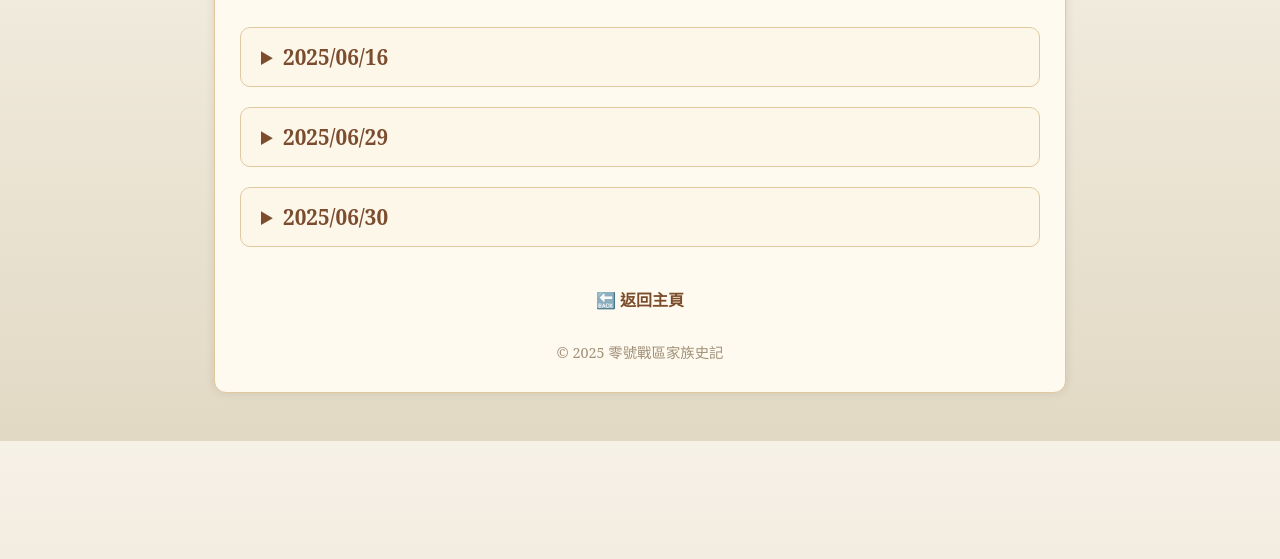
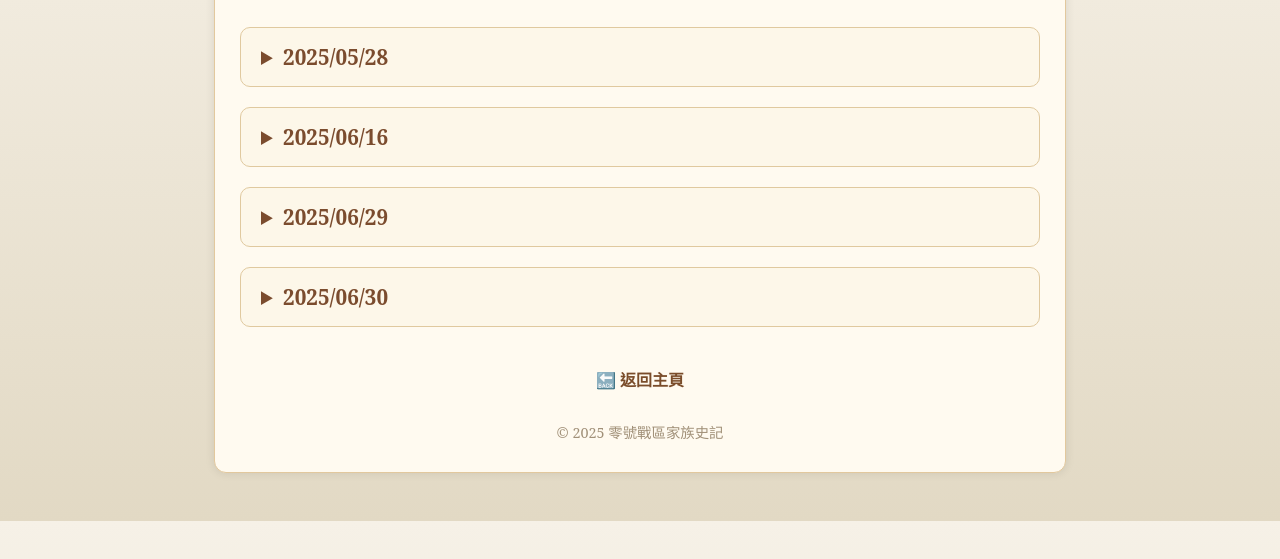
Before and after one commit to xiaohao923/zero, a plain HTML site: page tesk-force-zero.html in a window 1280 px wide. Shown: the part 179-738 px from the top of the page. Drawn offline with Linux system fonts and the light colour scheme.

Commit message:
更新 tesk-force-zero.html

```diff
--- a/tesk-force-zero.html
+++ b/tesk-force-zero.html
@@ -104,6 +104,11 @@
     <h1>零號戰區史記</h1>
 
     <details>
+      <summary>2025/05/28</summary>
+      <p>小唔暫時退遊並告知為8月8號回歸</p>
+    </details>
+
+    <details>
       <summary>2025/06/16</summary>
       <p>零號戰區由七等轉移至八等家族</p>
     </details>
```
